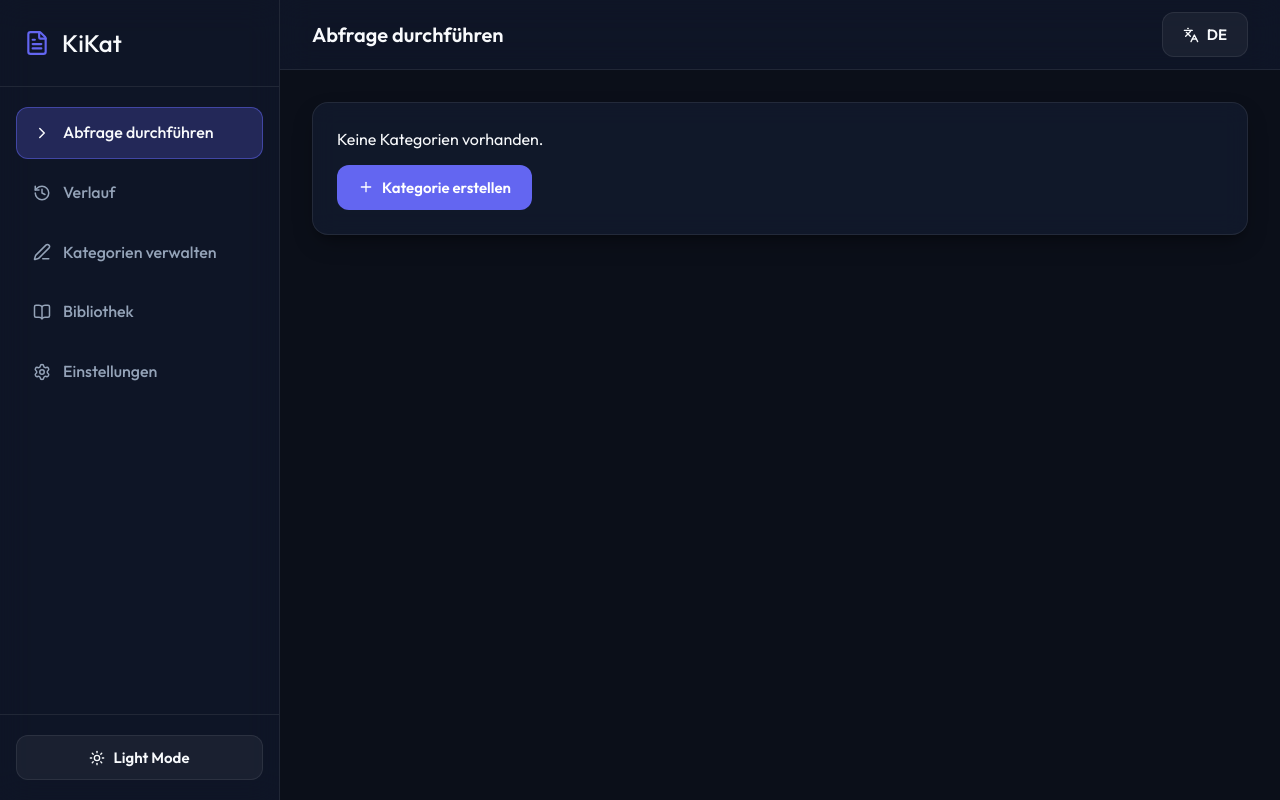
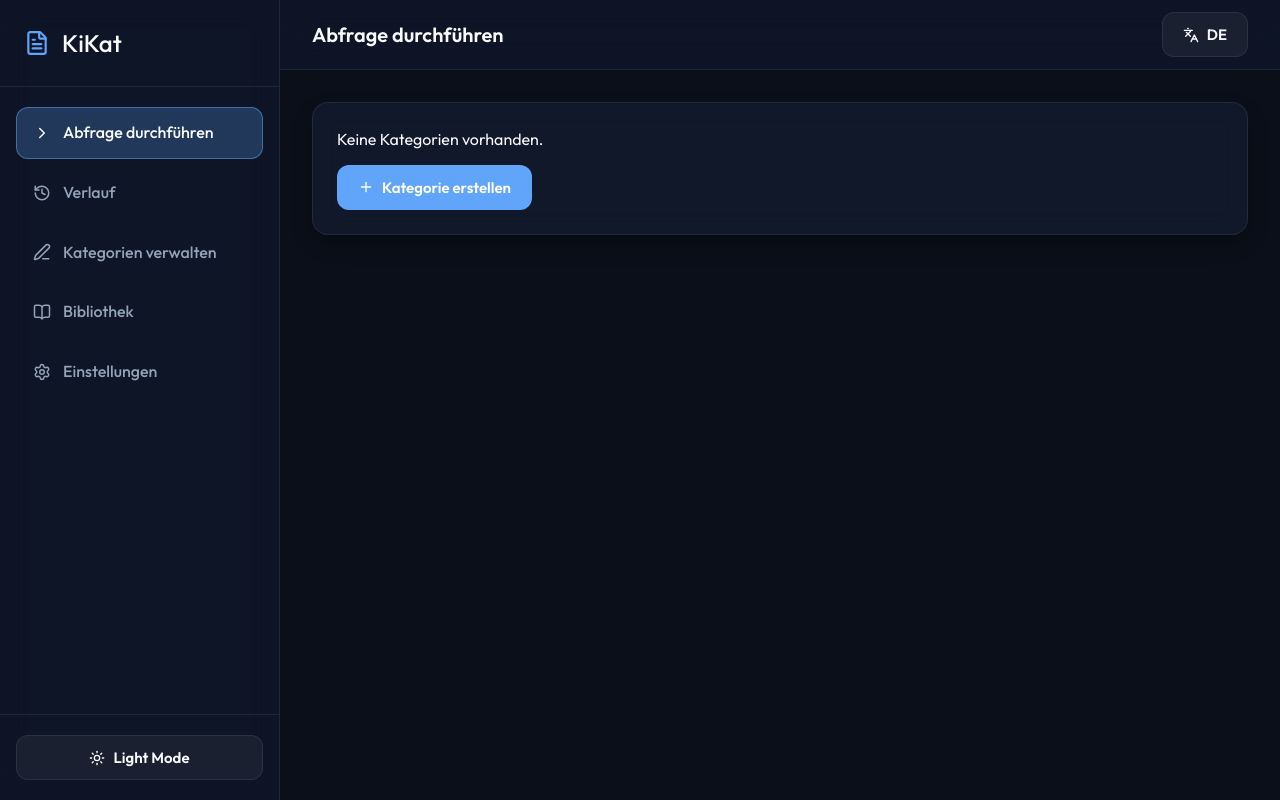
Before and after one commit to dieter-knecht/KiKat, a React (Vite) app: page / in a window 1280 px wide. Built offline with nearby package versions, Linux system fonts and the light colour scheme.

Commit message:
UI: Update dark mode accent color to lighter blue for better readability

```diff
--- a/src/index.css
+++ b/src/index.css
@@ -14,11 +14,11 @@
   --text-muted: #64748b;
 
   --border: rgba(255, 255, 255, 0.08);
-  --border-focus: rgba(99, 102, 241, 0.5);
+  --border-focus: rgba(96, 165, 250, 0.5);
 
-  --accent: #6366f1;
-  --accent-hover: #4f46e5;
-  --accent-glow: rgba(99, 102, 241, 0.25);
+  --accent: #60a5fa;
+  --accent-hover: #3b82f6;
+  --accent-glow: rgba(96, 165, 250, 0.25);
 
   --success: #10b981;
   --error: #f43f5e;
@@ -43,7 +43,7 @@
   --text-muted: #94a3b8;
 
   --border: rgba(0, 0, 0, 0.08);
-  --border-focus: rgba(99, 102, 241, 0.5);
+  --border-focus: rgba(96, 165, 250, 0.5);
 
   --accent: #4f46e5;
   --accent-hover: #3730a3;
@@ -219,7 +219,7 @@ body {
 }
 
 .card:hover {
-  border-color: rgba(99, 102, 241, 0.2);
+  border-color: rgba(96, 165, 250, 0.2);
 }
 
 /* Buttons */
@@ -339,7 +339,7 @@ body {
 
 .file-dropzone:hover, .file-dropzone.dragging {
   border-color: var(--accent);
-  background-color: rgba(99, 102, 241, 0.04);
+  background-color: rgba(96, 165, 250, 0.04);
 }
 
 .file-preview {
@@ -355,7 +355,7 @@ body {
 
 .file-preview.dragging {
   border-color: var(--accent);
-  background-color: rgba(99, 102, 241, 0.08);
+  background-color: rgba(96, 165, 250, 0.08);
   opacity: 0.8;
 }
 
@@ -564,7 +564,7 @@ body {
 
 .history-item:hover {
   background-color: rgba(255, 255, 255, 0.02);
-  border-color: rgba(99, 102, 241, 0.15);
+  border-color: rgba(96, 165, 250, 0.15);
 }
 
 .history-item-details h4 {
```
